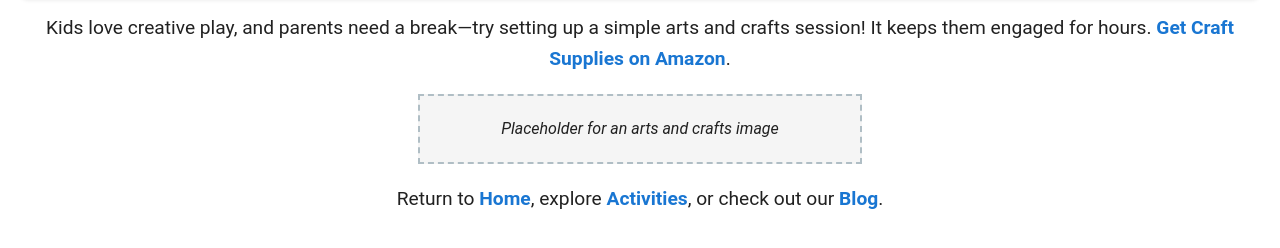
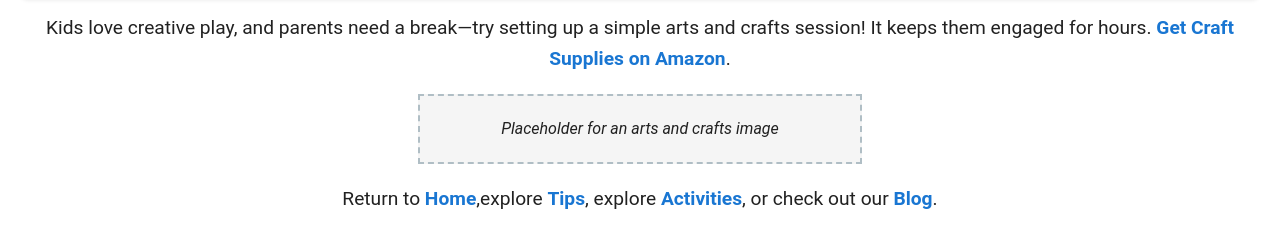
Before and after one commit to Priyankatraders/Kidsboom, a plain HTML site: page Ideas.html in a window 1280 px wide. Shown: the part 116-364 px from the top of the page. Drawn offline with Linux system fonts and the light colour scheme.

Commit message:
Update Ideas.html

```diff
--- a/Ideas.html
+++ b/Ideas.html
@@ -64,6 +64,6 @@
   </header>
   <p>Kids love creative play, and parents need a break—try setting up a simple arts and crafts session! It keeps them engaged for hours. <a href="[your Amazon affiliate link]">Get Craft Supplies on Amazon</a>.</p>
   <div class="placeholder-img">Placeholder for an arts and crafts image</div>
-<p>Return to <a href="index.html">Home</a>, explore <a href="activities.html">Activities</a>, or check out our <a href="blog.html">Blog</a>.</p>
+<p>Return to <a href="index.html">Home</a>,explore <a href="tips.html">Tips</a>, explore <a href="activities.html">Activities</a>, or check out our <a href="blog.html">Blog</a>.</p>
 </body>
 </html>
```
